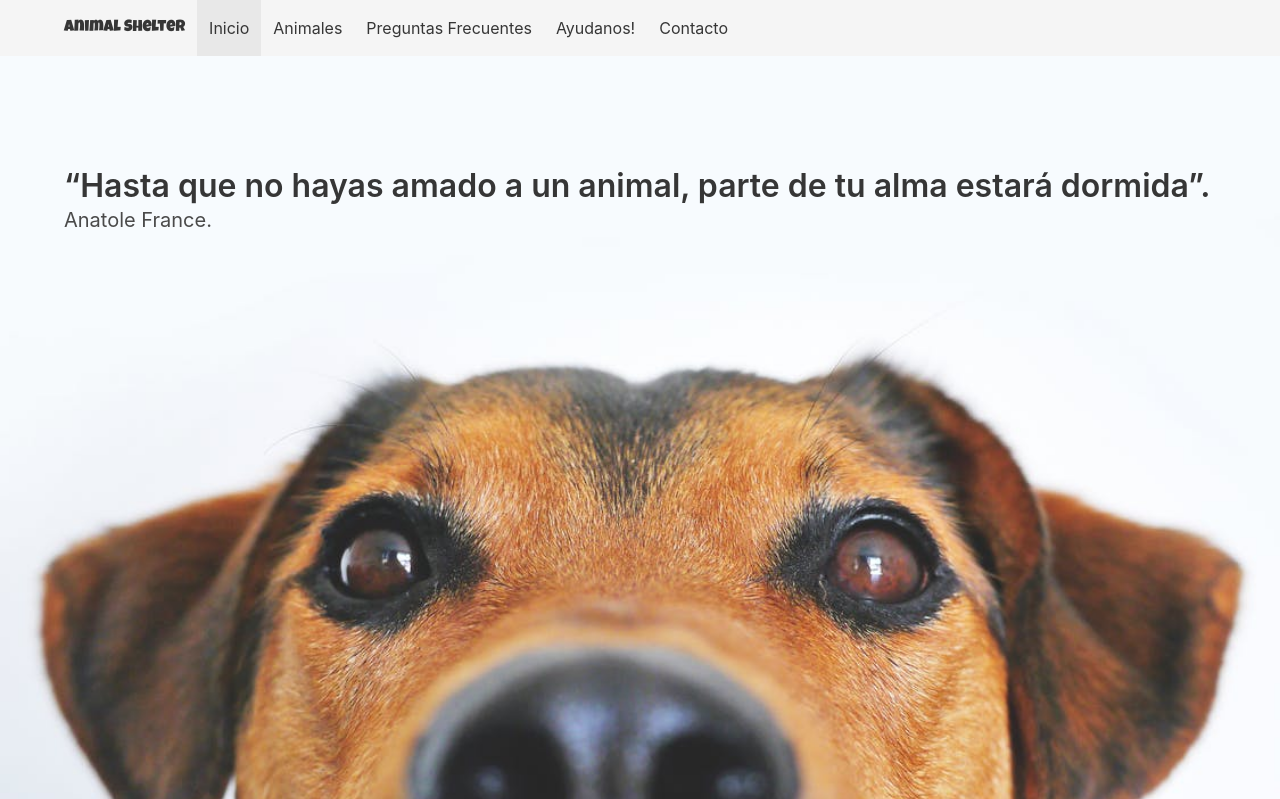
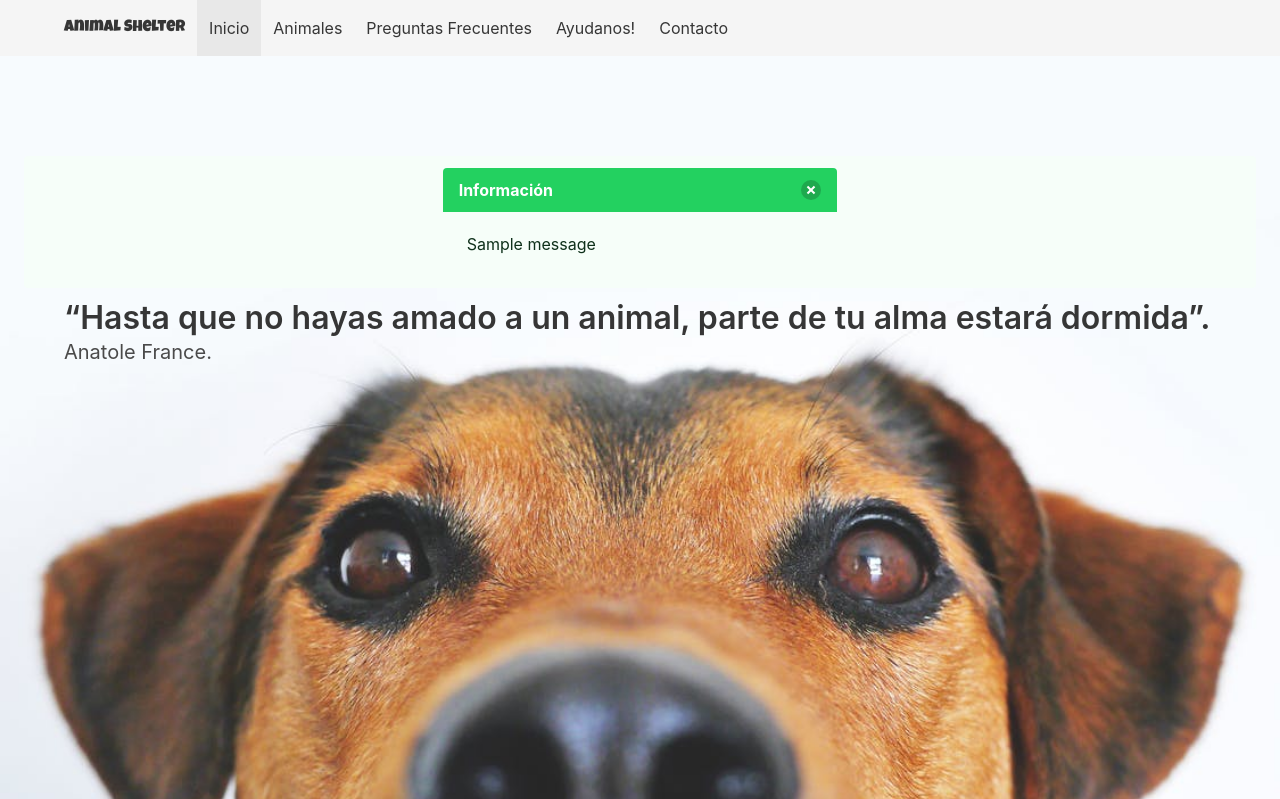
Before and after one commit to arponpes/Animal-Shelter, a Django app: page / in a window 1280 px wide. Shown: the top 799 px of the page. Run offline with Django 3.2, Linux system fonts and the light colour scheme; tables that the repository leaves empty hold one stand-in row (values such as "Sample post"); one stand-in notice (Sample message) is shown; some libraries are stand-ins or nearby versions.

Commit message:
add message contact

```diff
--- a/static/css/styles.css
+++ b/static/css/styles.css
@@ -1,3 +1,7 @@
+.footer {
+  background-color: #fafafa;
+  padding: 3rem 1.5rem 6rem; }
+
 html {
   overflow-y: auto; }
 
--- a/static/css/styles.scss
+++ b/static/css/styles.scss
@@ -1,15 +1,16 @@
-// @import "/home/aaron/node_modules/bulma/sass/utilities/initial-variables";
-// @import "/home/aaron/node_modules/bulma/sass/utilities/functions";
-// @import "/home/aaron/node_modules/bulma/sass/utilities/derived-variables";
+@import "/home/aaron/node_modules/bulma/sass/utilities/initial-variables";
+@import "/home/aaron/node_modules/bulma/sass/utilities/functions";
+@import "/home/aaron/node_modules/bulma/sass/utilities/derived-variables";
+@import "/home/aaron/node_modules/bulma/sass/layout/footer.sass";
 // @import "/home/aaron/node_modules/bulma/bulma";
 html {
+
     overflow-y: auto;
 }
 
 .logo {
     font-family: 'Luckiest Guy', cursive;
 }
-
 .navbar {
     height: 3.5rem;
 }
@@ -78,7 +79,6 @@ $break-large: 1200px;
     @media screen and (max-width: $break-small) {
         width: 100%;
         height: 100vh;
-
         background-size: 180% 100%;
     }
     @media screen and (min-width: $break-large) {
@@ -87,9 +87,11 @@ $break-large: 1200px;
         background-size: cover;
     }
 }
-.margin-top{
-margin-top: 4rem;
+
+.margin-top {
+    margin-top: 4rem;
 }
-.faq{
+
+.faq {
     display: none;
 }
--- a/static/js/filters.js
+++ b/static/js/filters.js
@@ -13,6 +13,3 @@ $(".size").on('click', function () {
 $(".is_puppy").on('click', function () {
     $("#form").submit();
 });
-$(".display").on('click', function () {
-    $(".box").toggle()
-});
--- /dev/null
+++ b/static/js/message.js
@@ -0,0 +1,3 @@
+$(".delete").on('click', function () {
+    $(".message").toggle()
+});
--- /dev/null
+++ b/webapp/templates/webapp/_message.html
@@ -0,0 +1,19 @@
+{% if messages %}
+{% for message in messages %}
+<article class="message inf is-success">
+  <div class="columns">
+    <div class="column is-4-desktop is-1-tablet is-1-mobile"></div>
+
+    <div class="column">
+      <div class="message-header">
+        <p>Información</p>
+        <button class="delete" aria-label="delete"></button>
+      </div>
+      <div class="message-body">
+        <p{% if message.tags %} class="{{ message.tags }}" {% endif %}>{{ message }}</p>
+      </div>
+    </div>
+    <div class="column is-4-desktop is-1-tablet is-1-mobile"></div>
+  </div>
+</article>
+{% endfor %} {% endif %}
--- a/webapp/templates/webapp/base.html
+++ b/webapp/templates/webapp/base.html
@@ -21,7 +21,7 @@
         <main class="main">
     {% block content %}
     {% endblock %}
-        </main>
+</main>
     {% include 'webapp/_footer.html' %}
     </div>
 </body>
--- a/webapp/templates/webapp/home.html
+++ b/webapp/templates/webapp/home.html
@@ -1,8 +1,9 @@
-{% extends 'webapp/base.html' %} {% block content %}{% include 'webapp/_navbar.html' %}
+{% extends 'webapp/base.html' %}{% load static from staticfiles %} {% block content %}{% include 'webapp/_navbar.html' %}
 <div class="cabecera">
   <br>
   <section class="hero is-medium is-transparent is-bold frase fixed">
     <div class="hero-body">
+        {% include "webapp/_message.html" %}
       <div class="container">
         <h1 class="title">
           “Hasta que no hayas amado a un animal, parte de tu alma estará dormida”.
@@ -33,7 +34,9 @@
             </div>
       <div class="columns is-multiline is-mobile margin-top">
           <div class="column is-3-desktop is-half-mobile is-half-tablet">
+            <div class="center-div">
             {% include 'filter/_filter.html' with field=filter.form.fields.animal_type name='animal_type' title='Animal' selected=request.GET.animal_type%}
+          </div>
           </div>
           <div class="column is-3-desktop is-half-mobile is-half-tablet">
             {% include 'filter/_filter.html' with field=filter.form.fields.sex name='sex' title='Sexo' selected=request.GET.sex %}
@@ -113,4 +116,5 @@
     </div>
   </div>
 </section>
+<script src="{% static 'js/message.js' %}"></script>
 {% endblock content %}
```
Lines whose indentation alone changed are shown as unchanged.
